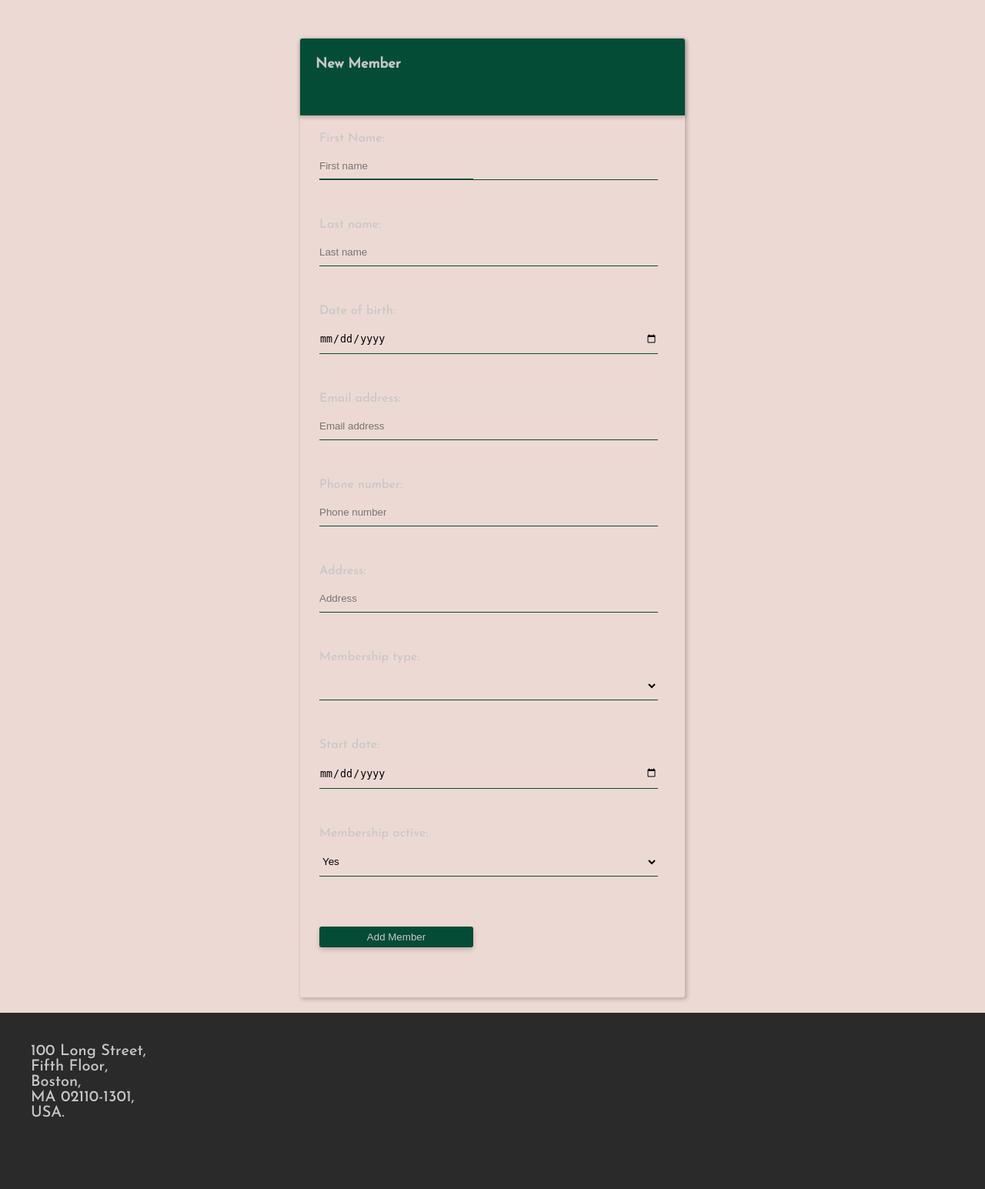
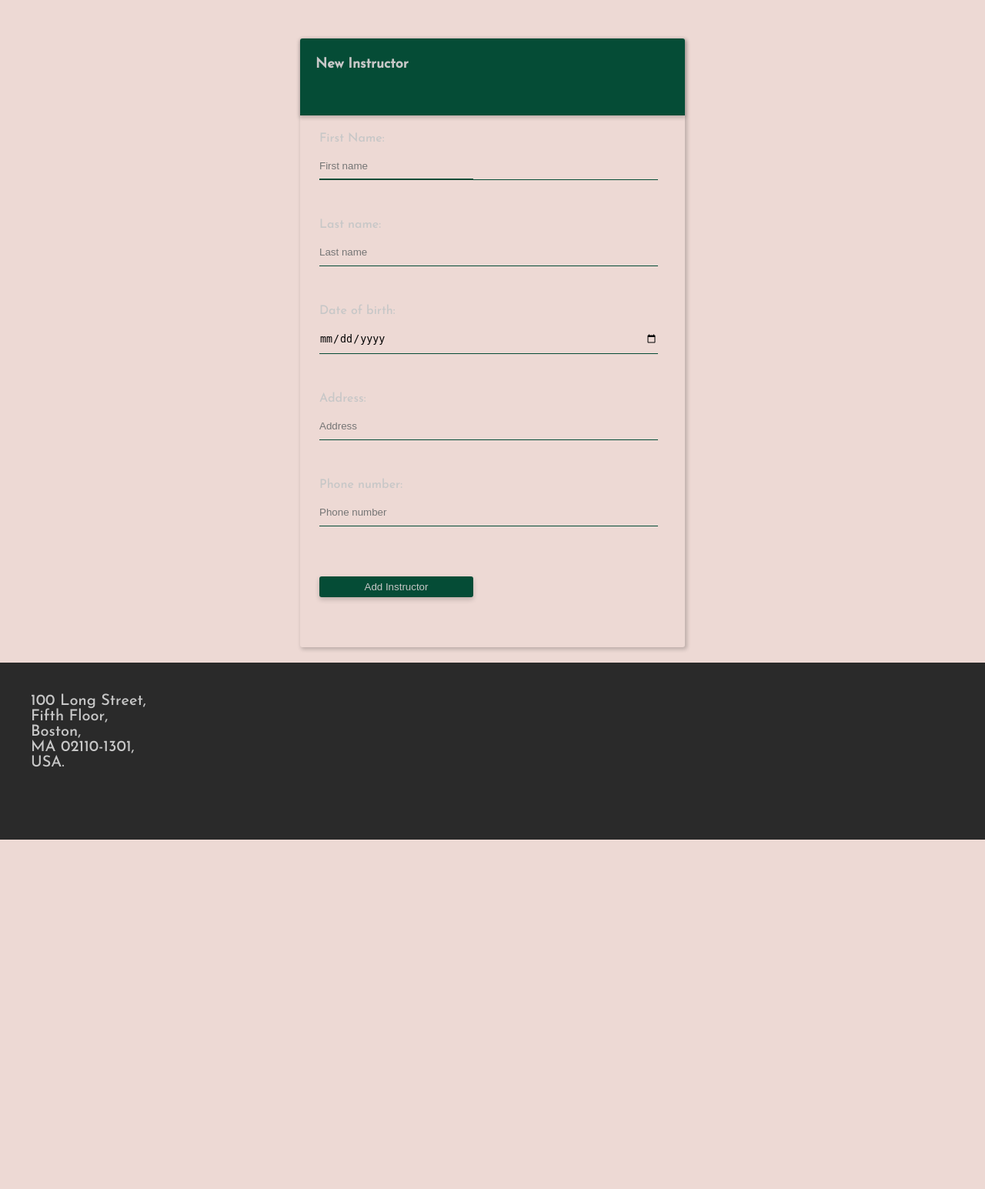
Before and after one commit to nealeb4zod/python-solo-project-gym, a Flask app: page /instructors/new in a window 1280 px wide. Shown: the part 143-1688 px from the top of the page at 77% size. After the commit the page ends 1234 px from the top, so only its background shows below. Run offline with Flask 2, Linux system fonts and the light colour scheme; lists and menus that the app fills with data are empty.

Commit message:
Got instructors working

```diff
--- a/controllers/instructor_controller.py
+++ b/controllers/instructor_controller.py
@@ -4,6 +4,7 @@ from flask import Blueprint
 from models.instructor import Instructor
 
 import repositories.instructor_repository as instructor_repository
+import repositories.activity_repository as activity_repository
 
 instructors_blueprint = Blueprint("instructors", __name__)
 
@@ -18,9 +19,13 @@ def new_instructor():
 
 @instructors_blueprint.route("/instructors", methods=["POST"])
 def create_instructor():
+    first_name = request.form["first_name"]
+    last_name = request.form["last_name"]
+    date_of_birth = request.form["date_of_birth"]
+    phone_number = request.form["phone_number"]
+    address = request.form["address"]
 
-
-    new_instructor = Instructor()
+    new_instructor = Instructor(first_name, last_name, date_of_birth, address, phone_number)
     instructor_repository.new(new_instructor)
     return redirect("/instructors")
 
@@ -31,9 +36,15 @@ def edit_instructor(id):
 
 @instructors_blueprint.route("/instructors/<id>", methods=["POST"])
 def update_instructor(id):
+    first_name = request.form["first_name"]
+    last_name = request.form["last_name"]
+    date_of_birth = request.form["date_of_birth"]
+    phone_number = request.form["phone_number"]
+    address = request.form["address"]
 
-
-    updated_instructor = Instructor()
+    list_of_activities = activity_repository.instructor(id)
+    updated_instructor = Instructor(first_name, last_name, date_of_birth, address, phone_number, list_of_activities, id)
+    # import pdb; pdb.set_trace()
     instructor_repository.edit(updated_instructor)
     return redirect("/instructors")
 
--- a/models/instructor.py
+++ b/models/instructor.py
@@ -6,7 +6,7 @@ class Instructor:
         date_of_birth,
         address,
         phone_number,
-        list_of_activities,
+        list_of_activities=None,
         id=None,
     ):
         self.first_name = first_name
--- a/repositories/activity_repository.py
+++ b/repositories/activity_repository.py
@@ -86,3 +86,9 @@ def edit(activity):
         activity.id,
     ]
     results = run_sql(sql, values)
+
+def instructor(instructor_id):
+    sql = "SELECT * FROM activities WHERE instructor = %s;"
+    value = ["id"]
+    results = run_sql(sql, value)
+    return results
--- a/repositories/instructor_repository.py
+++ b/repositories/instructor_repository.py
@@ -97,7 +97,7 @@ def delete_one(id):
 
 # UPDATE an instructor
 def edit(instructor):
-    sql = "UPDATE instructors SET  (first_name = (%s), (last_name) = (%s), (address) = (%s), (phone_number) = (%s), (date_of_birth) = (%s) WHERE id = %s;"
+    sql = "UPDATE instructors SET  (first_name, last_name, address, phone_number, date_of_birth) = (%s, %s, %s, %s, %s) WHERE id = %s;"
     values = [
         instructor.first_name,
         instructor.last_name,
@@ -106,4 +106,5 @@ def edit(instructor):
         instructor.date_of_birth,
         instructor.id,
     ]
+    # import pdb; pdb.set_trace()
     results = run_sql(sql, values)
--- a/templates/instructors/new.html
+++ b/templates/instructors/new.html
@@ -1,36 +1,20 @@
 {% extends 'base.html' %}
 
 {% block content %}
-<form class="form" action="/members" method="POST">
-    <h1>New Member</h1>
+
+<form class="form" action="/instructors" method="POST">
+    <h1>New Instructor</h1>
     <label for="first_name" >First Name:</label>
     <input name="first_name" id="first_name" placeholder="First name" type="text" required autofocus>
     <label for="last_name" >Last name:</label>
     <input name="last_name" id="last_name" placeholder="Last name" type="text" required>
     <label for="date_of_birth" >Date of birth:</label>
     <input name="date_of_birth" id="date_of_birth" placeholder="Date of birth:" type="date" required>
-    <label for="email_address" >Email address:</label>
-    <input name="email_address" id="email_address" placeholder="Email address" type="text" required>
+    <label for="address" >Address:</label>
+    <input name="address" id="address" placeholder="Address" type="textarea" required>
     <label for="phone_number" >Phone number:</label>
     <input name="phone_number" id="phone_number" placeholder="Phone number" type="text" required>
-    <label for="address" >Address:</label>
-    <input name="address" id="address" placeholder="Address" type="textarea" required>
-    <label for="membership_type" >Membership type:</label>
-    <select name="membership_type" id="membership_type">
-        {% for type in membership_types %}
-            <option value="{{type.id}}">{{type.type}}</option>
-        {% endfor %}
-    </select>
-    <label for="start_date" >Start date:</label>
-    <input name="start_date" id="start_date" type="date" required>
-    <label for="active_membership">Membership active:</label>
-    <select name="active_membership" id="active_membership">
-        <option value="True">Yes</option>
-        <option value="False">No</option>
-    </select>
-    <button type="submit">Add Member</button>
+    <button type="submit">Add Instructor</button>
 </form>
 
-
-
 {% endblock content %}
```
Also changed, not shown: console.py (+5 -5 lines), templates/instructors/edit.html (+9 -23 lines), templates/instructors/show.html (+28 -0 lines).
